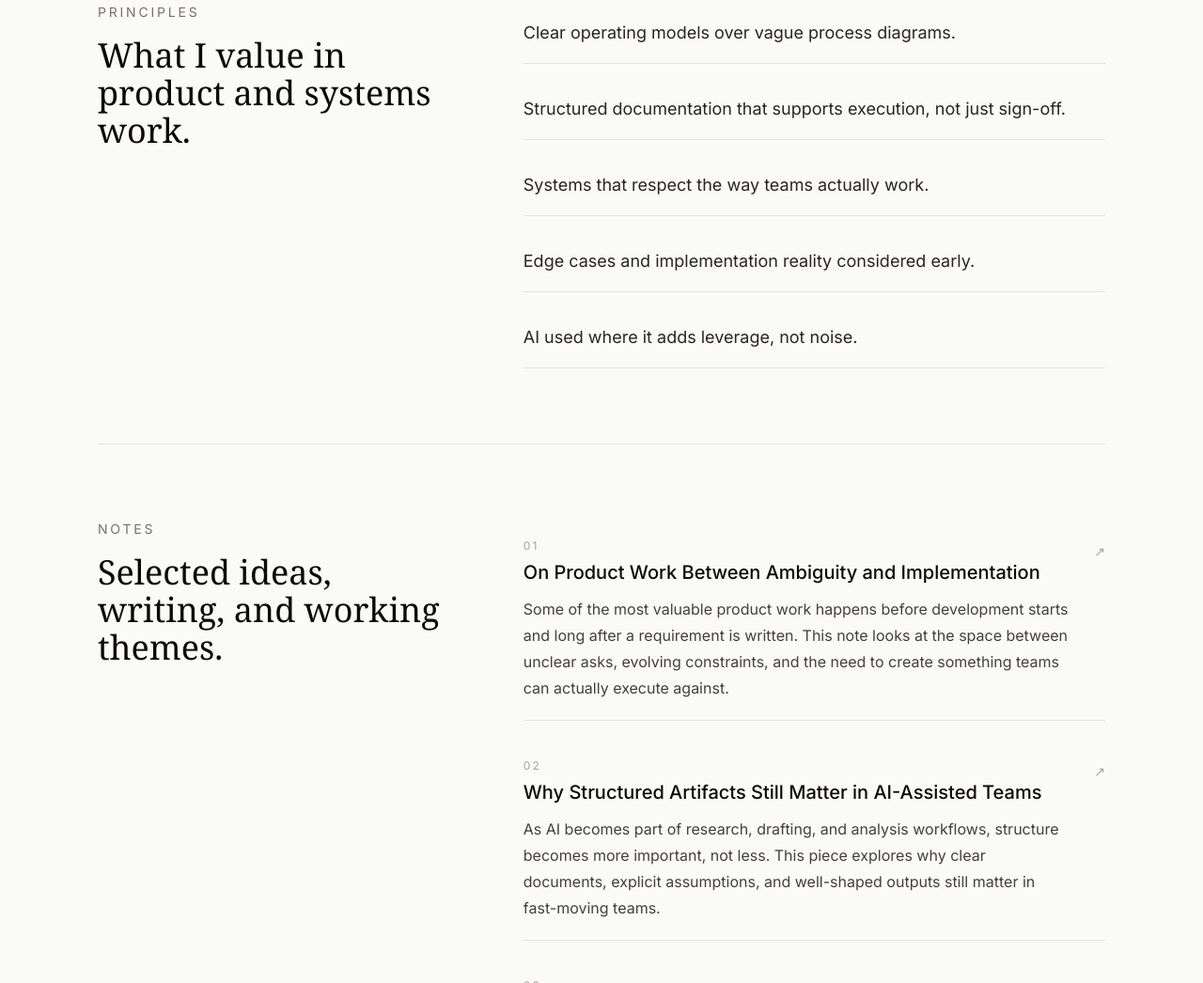
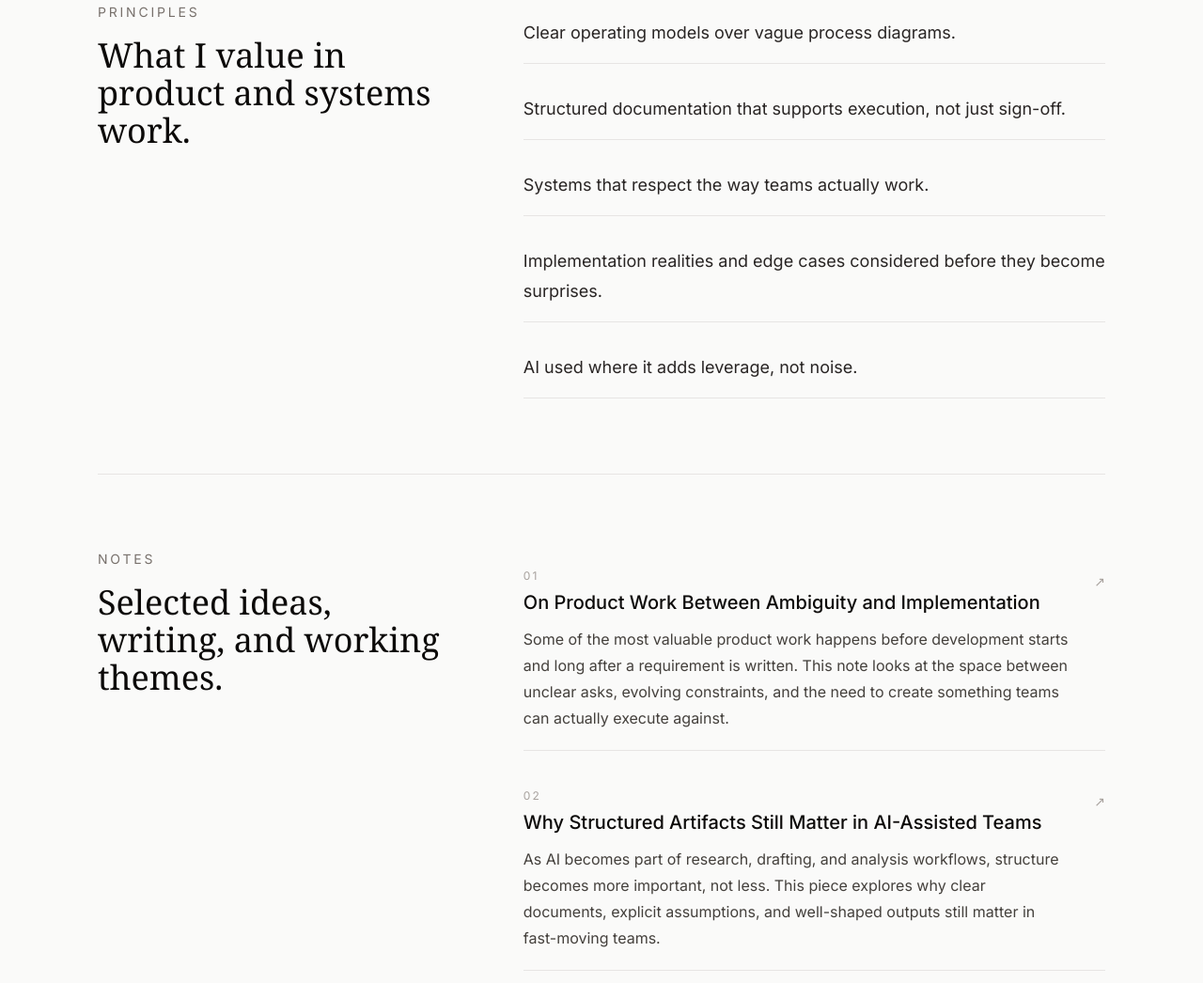
Before and after one commit to adityasingh95/aditya-singh, a plain HTML site: page index.html in a window 1280 px wide. Shown: the part 2313-3359 px from the top of the page at 94% size. Drawn offline with nearby package versions, Linux system fonts and the light colour scheme; a script that the page names is missing.

Commit message:
Update principles wording

```diff
--- a/index.html
+++ b/index.html
@@ -184,7 +184,7 @@
               <div class="border-b border-stone-200 py-4 text-lg leading-8 text-stone-800">Clear operating models over vague process diagrams.</div>
               <div class="border-b border-stone-200 py-4 text-lg leading-8 text-stone-800">Structured documentation that supports execution, not just sign-off.</div>
               <div class="border-b border-stone-200 py-4 text-lg leading-8 text-stone-800">Systems that respect the way teams actually work.</div>
-              <div class="border-b border-stone-200 py-4 text-lg leading-8 text-stone-800">Edge cases and implementation reality considered early.</div>
+              <div class="border-b border-stone-200 py-4 text-lg leading-8 text-stone-800">Implementation realities and edge cases considered before they become surprises.</div>
               <div class="border-b border-stone-200 py-4 text-lg leading-8 text-stone-800">AI used where it adds leverage, not noise.</div>
             </div>
           </div>
```
